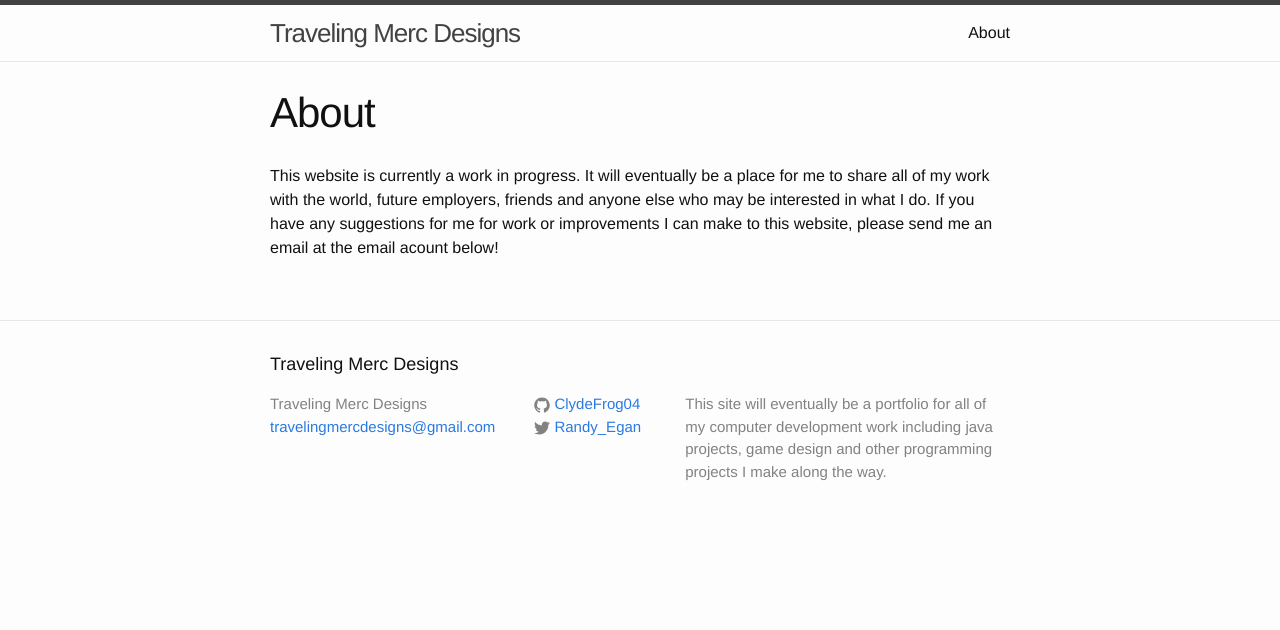
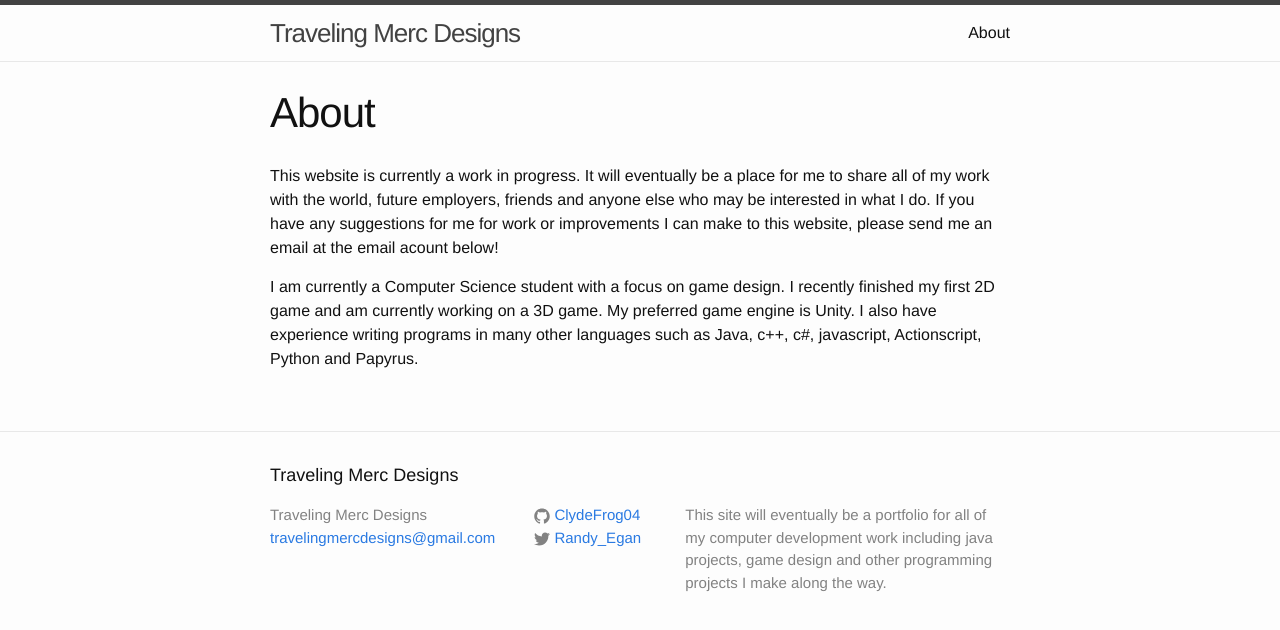
Before and after one commit to ClydeFrog04/ClydeFrog04.github.io, a Jekyll site: the page built from about.md, in a window 1280 px wide. Shown: the top 630 px of the page. Built offline with Jekyll 4.4.1, drawn with Linux system fonts in a browser that asks for light colours.

Commit message:
Update about page

```diff
--- a/about.md
+++ b/about.md
@@ -5,3 +5,5 @@ permalink: /about/
 ---
 
 This website is currently a work in progress. It will eventually be a place for me to share all of my work with the world, future employers, friends and anyone else who may be interested in what I do. If you have any suggestions for me for work or improvements I can make to this website, please send me an email at the email acount below!
+
+I am currently a Computer Science student with a focus on game design. I recently finished my first 2D game and am currently working on a 3D game. My preferred game engine is Unity. I also have experience writing programs in many other languages such as Java, c++, c#, javascript, Actionscript, Python and Papyrus.
```
